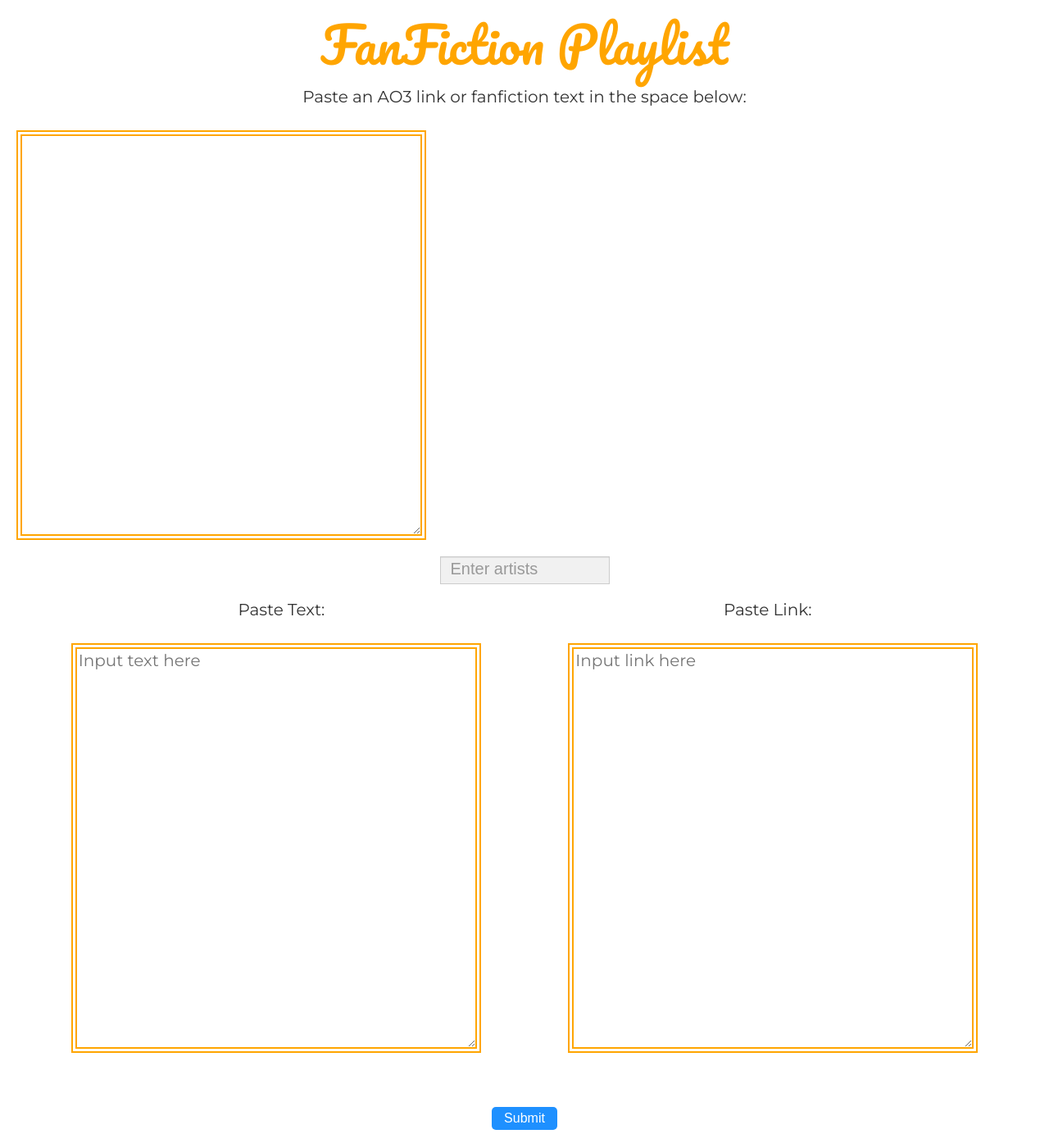
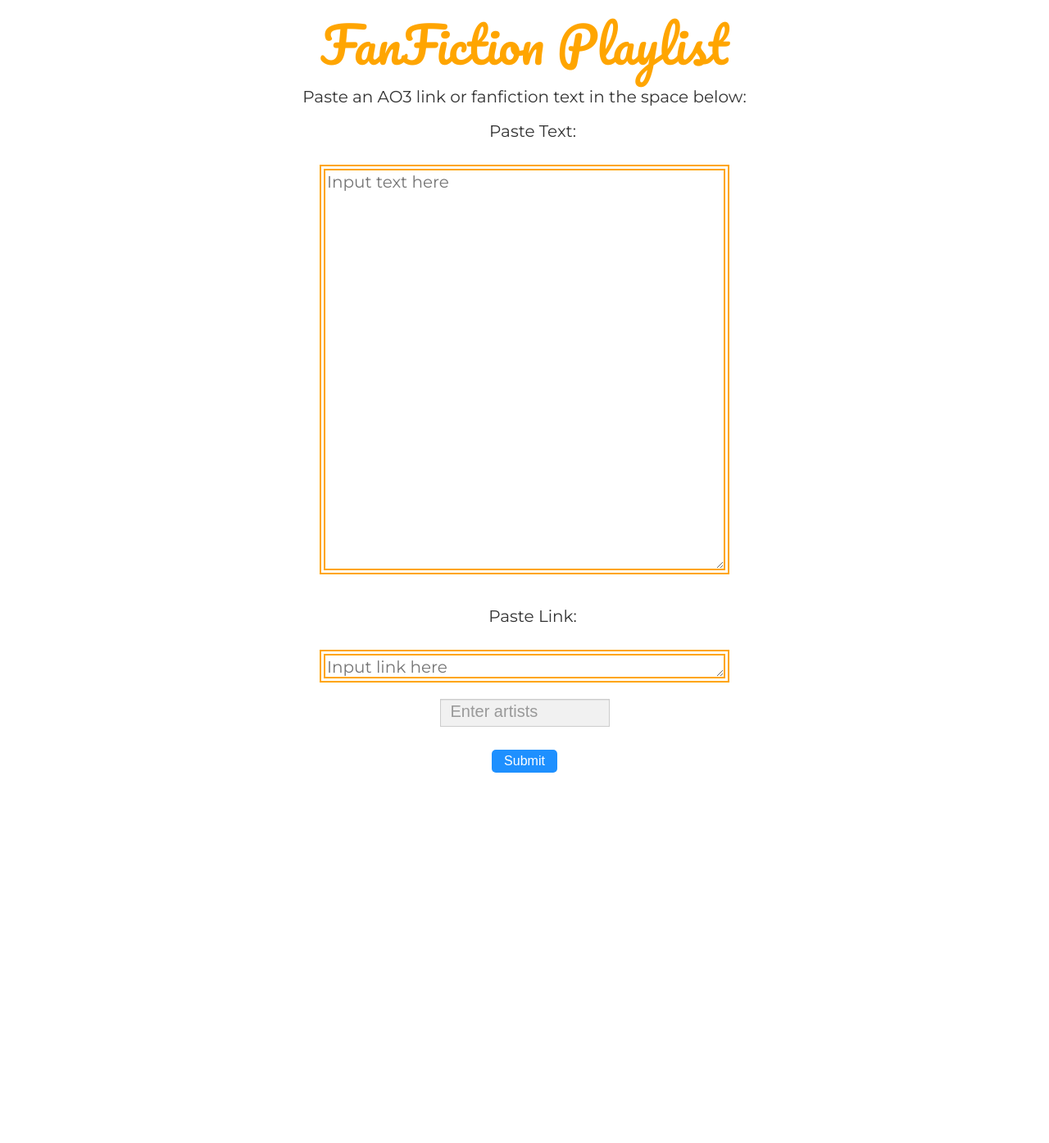
Before and after one commit to ArielJiang0520/fanfic-playlist, a Flask app: template app/templates/search.html in a window 1280 px wide. Shown: the part 45-1440 px from the top of the page at 82% size. After the commit the page ends 988 px from the top, so only its background shows below. Run offline with Flask 2, Linux system fonts and the light colour scheme; the template is opened without the code that fills it, so the values that code supplies are empty; parts of the project's set-up code (start-up, migrations or seed data) failed here and were passed over; some libraries are stand-ins or nearby versions.

Commit message:
text boxeson top of each other

```diff
--- a/app/static/main.css
+++ b/app/static/main.css
@@ -10,7 +10,7 @@ text-align: right;
 }
 
 textarea.user-text{
-    width: 100%;
+    width: 500px;
     height: 500px;
     max-width: 500px;
     margin:20px;
@@ -20,6 +20,20 @@ textarea.user-text{
     border-style: double;
     border-width: 7px;
     flex: 1;
+}
+
+
+textarea.user-link{
+  width: 100%;
+  height: 40px;
+  max-width: 500px;
+  margin:20px;
+  font-family: "Montserrat", serif;
+  font-size: 10px;
+  border-color: #ffa500 ;
+  border-style: double;
+  border-width: 7px;
+  flex: 1;
 }
 
 ::placeholder {
@@ -115,8 +129,9 @@ input[type=submit] {
 
   .text-container{
     display: flex;
-    flex-direction: row;
-    justify-content: space-evenly;
+    flex-direction: column;
+    justify-content: flex-start;
+
   }
 
   .flex-child{
@@ -127,3 +142,8 @@ input[type=submit] {
   .form{
     text-align: center;
   }
+
+  .text{
+    text-align: center;
+    padding-left: 20px;
+  }
--- a/app/templates/search.html
+++ b/app/templates/search.html
@@ -23,11 +23,13 @@
         body {
             font: 16px Arial;
         }
+
         .autocomplete {
             /*the container must be positioned relative:*/
             position: relative;
             display: inline-block;
         }
+
         input {
             border: 1px solid transparent;
             background-color: #f1f1f1;
@@ -35,14 +37,17 @@ input {
             font-size: 16px;
 
         }
+
         input[type=text] {
             background-color: #f1f1f1;
             width: 100%;
         }
+
         input[type=submit] {
             background-color: DodgerBlue;
             color: #fff;
         }
+
         .autocomplete-items {
             position: absolute;
             border: 1px solid #d4d4d4;
@@ -54,65 +59,59 @@ input[type=submit] {
             left: 0;
             right: 0;
         }
+
         .autocomplete-items div {
             padding: 10px;
             cursor: pointer;
             background-color: #fff;
             border-bottom: 1px solid #d4d4d4;
         }
+
         .autocomplete-items div:hover {
             /*when hovering an item:*/
             background-color: #e9e9e9;
         }
+
         .autocomplete-active {
             /*when navigating through the items using the arrow keys:*/
             background-color: DodgerBlue !important;
             color: #ffffff;
 
         }
+
         .input-group {
             margin: auto;
         }
     </style>
 
-    <form method=post autocomplete="off">
-        <textarea class ='user-text' name="text" type="textarea" placeholder="Input text here">
-        </textarea>
 
 
 
+
+
+
+
+    <form method=post class='form' autocomplete="off">
+
+        <h2 class='text'>Paste Text:</h2>
+        <textarea id='text-paste' class='user-text' name="text" type="textarea"
+            placeholder="Input text here"></textarea>
+        <h2 class='text'>Paste Link:</h2>
+
+
+        <textarea id='link-paste' class='user-link' name="text" type="textarea"
+            placeholder="Input link here"></textarea>
+
+
+
+        <br>
         <div class='artistdiv'>
             <div class='input-group'>
                 <input id="autocomplete" class='form-control' type='text' name='artist_search'
-                           placeholder='Enter artists'/>
-
-
+                    placeholder='Enter artists' />
             </div>
         </div>
 
-
-
-    <form method=post class='form'>
-        <div class='text-container'>
-            <div class='flex-child'>
-                <h2>Paste Text:</h2>
-            </div>
-            <div class='flex-child'>
-                <h2>Paste Link:</h2>
-            </div>
-        </div>
-        <div class='text-container'>
-            <textarea id='text-paste' class='user-text' name="text" type="textarea" placeholder="Input text here"></textarea>
-            <textarea id='link-paste' class='user-text' name="text" type="textarea" placeholder="Input link here"></textarea>
-        </div>
-
-        {% for artist in artists %}
-        <label class="contain">{{artist}}
-            <input type="checkbox" name="artist_box" value="{{artist}}">
-            <span class="checkmark">{{artist}}</span>
-        </label>
-        {% endfor %}
-        <br>
 
         {% for genre in genres %}
         <label class="contain">{{genre}}
@@ -123,6 +122,10 @@ input[type=submit] {
         <br>
 
         <input class='submit' type="submit">
+
+
+
+
     </form>
 
 
@@ -135,11 +138,11 @@ input[type=submit] {
         the text field element and an array of possible autocompleted values:*/
         var currentFocus;
         /*execute a function when someone writes in the text field:*/
-            inp.addEventListener("input", function(e) {
+        inp.addEventListener("input", function (e) {
             var a, b, i, val = this.value;
             /*close any already open lists of autocompleted values*/
             closeAllLists();
-                if (!val) { return false;}
+            if (!val) { return false; }
             currentFocus = -1;
             /*create a DIV element that will contain the items (values):*/
             a = document.createElement("DIV");
@@ -159,7 +162,7 @@ input[type=submit] {
                     /*insert a input field that will hold the current array item's value:*/
                     b.innerHTML += "<input type='hidden' value='" + arr[i] + "'>";
                     /*execute a function when someone clicks on the item value (DIV element):*/
-                        b.addEventListener("click", function(e) {
+                    b.addEventListener("click", function (e) {
                         /*insert the value for the autocomplete text field:*/
                         inp.value = this.getElementsByTagName("input")[0].value;
                         /*close the list of autocompleted values,
@@ -171,7 +174,7 @@ input[type=submit] {
             }
         });
         /*execute a function presses a key on the keyboard:*/
-            inp.addEventListener("keydown", function(e) {
+        inp.addEventListener("keydown", function (e) {
             var x = document.getElementById(this.id + "autocomplete-list");
             if (x) x = x.getElementsByTagName("div");
             if (e.keyCode == 40) {
@@ -229,7 +232,8 @@ input[type=submit] {
 
 
 
-            var ingredients=[{%for artist in artists%} "{{artist}}", {% endfor %} "All"];
+    var ingredients = [{%for artist in artists %} "{{artist}}", {% endfor %} "All"];
     autocomplete(document.getElementById("autocomplete"), ingredients);
 </script>
+
 </html>
```
Also changed, not shown: app/irsystem/controllers/search_controller.py (+14 -13 lines). Lines whose indentation alone changed are shown as unchanged.
